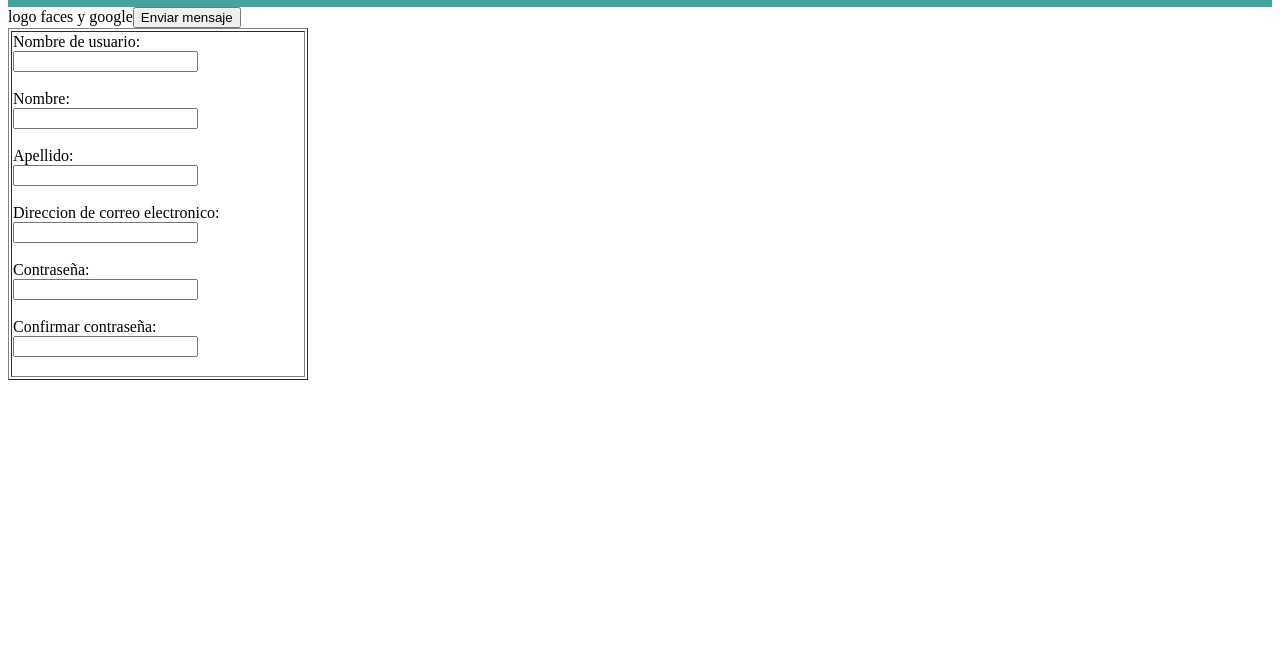
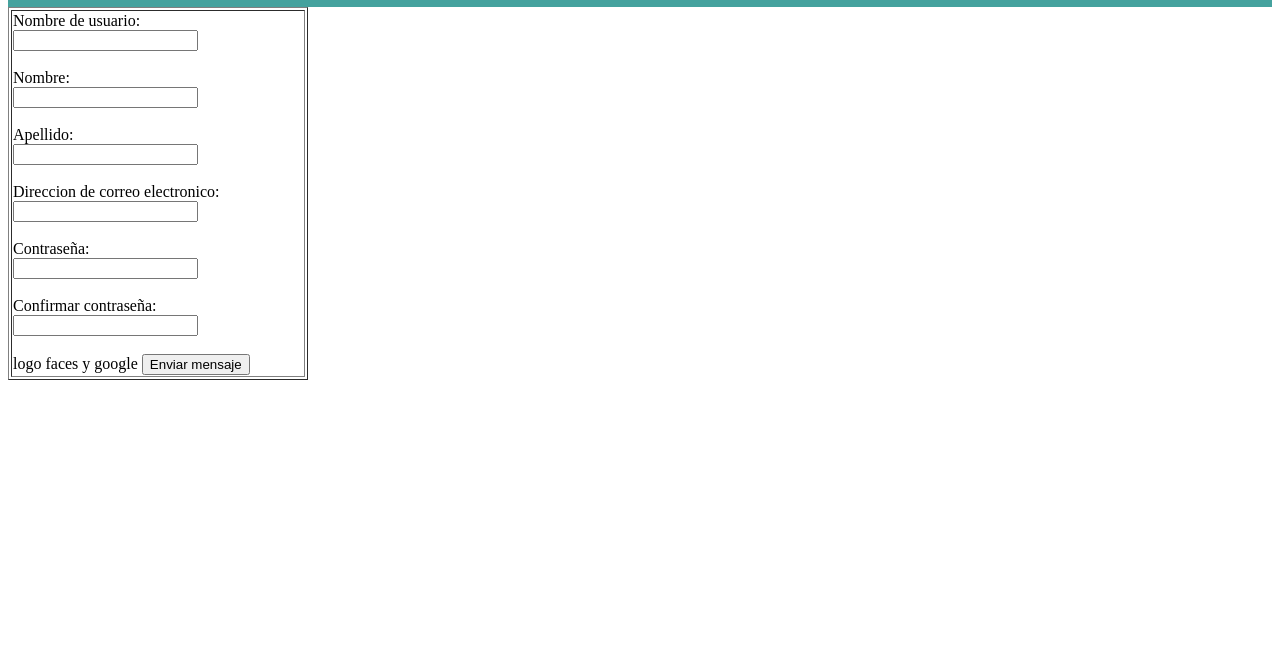
Before and after one commit to GuzmanVero/Proyect_Frontend, a plain HTML site: page Registro.html in a window 1280 px wide. Shown: the part 131-796 px from the top of the page. Drawn offline with Linux system fonts and the light colour scheme.

Commit message:
Update Registro.html

```diff
--- a/Registro.html
+++ b/Registro.html
@@ -53,7 +53,7 @@
                         <input type="text"  id="password" name="password"><br><br>
                         <label for="address">Confirmar contraseña: </label><br>
                         <input type="email"  id="passwordconfirm" name="passwordconfirm"><br><br>
-                        </td>logo faces y google</tr>
+                        logo faces y google
                     <input type="submit" value="Enviar mensaje">
                     </form>
                 </td></tr>
```
